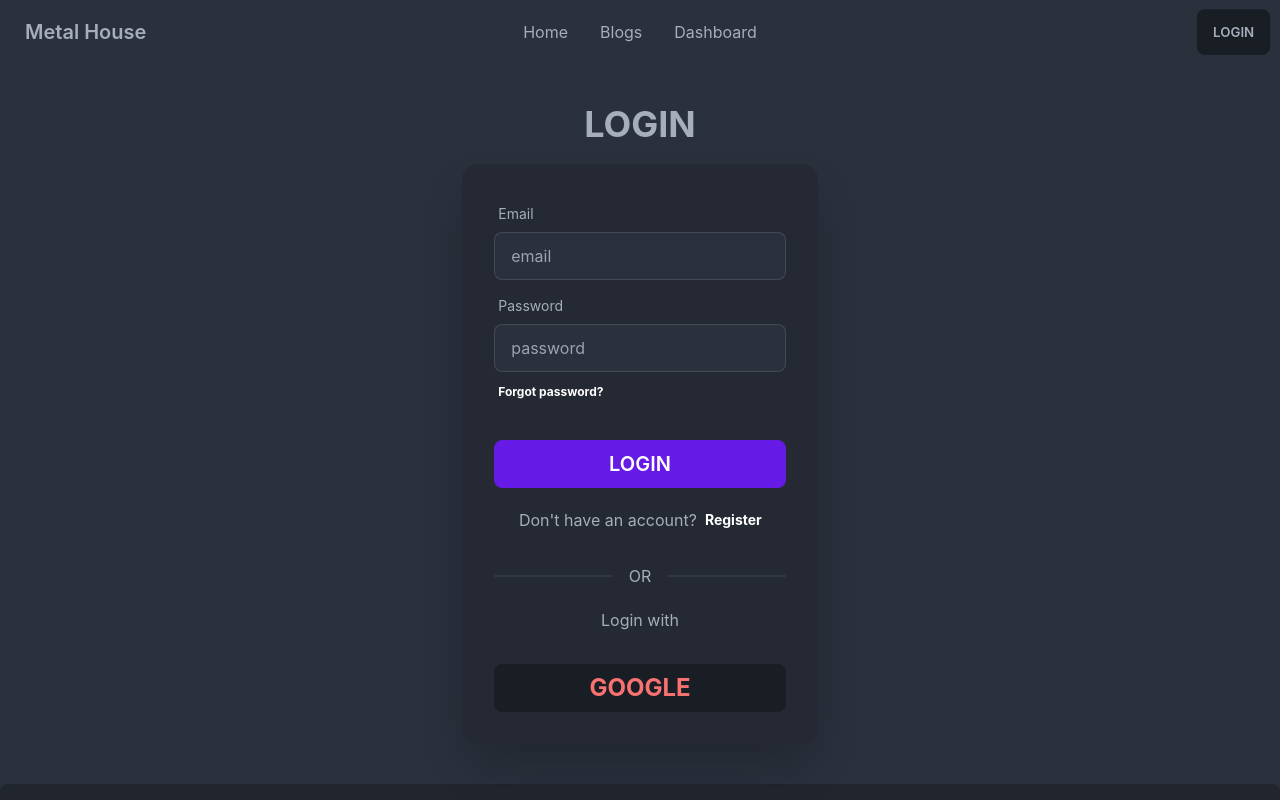
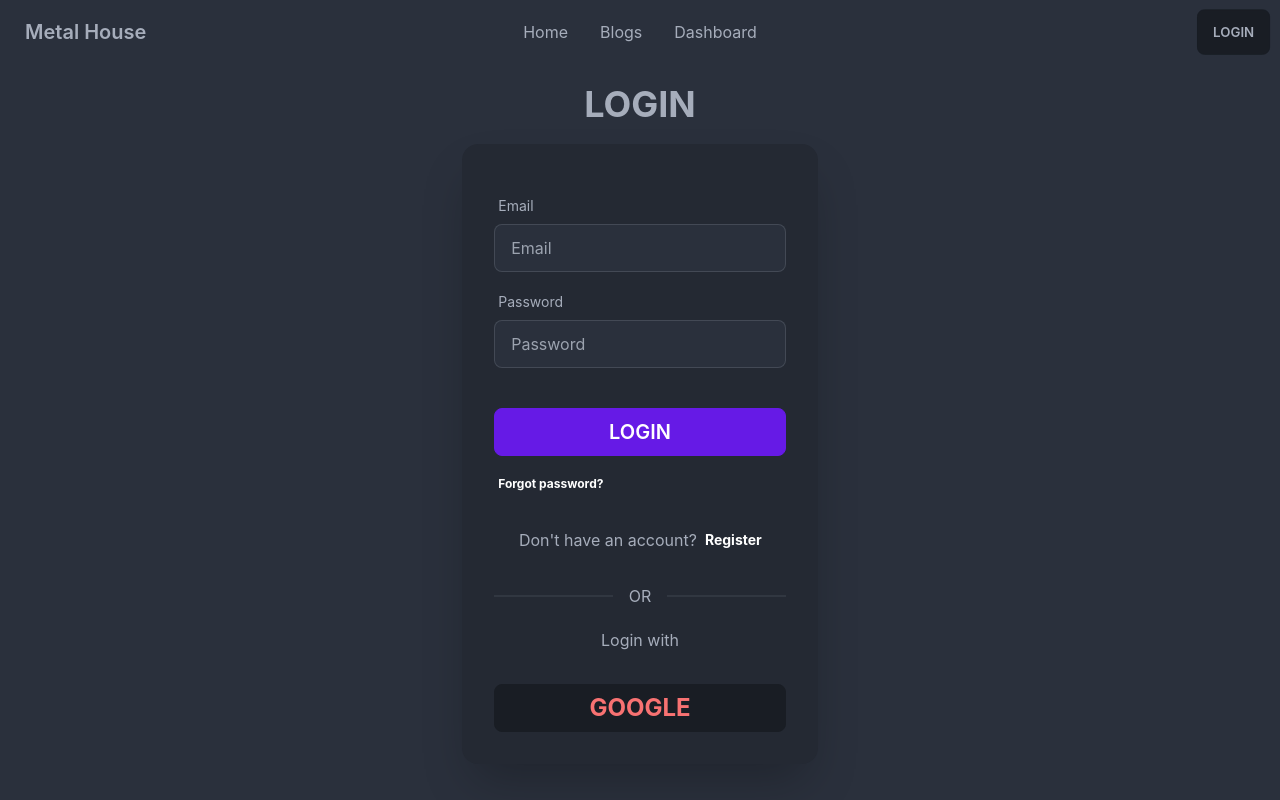
Before and after one commit to kmminhaz/Metal-House, a React (Create React App) app: page /login in a window 1280 px wide. Shown: the top 800 px of the page. Built offline with nearby package versions, Linux system fonts and the light colour scheme; no server answers.

Commit message:
Login With Google & Email, Password Validation

```diff
--- a/package.json
+++ b/package.json
@@ -12,6 +12,7 @@
     "react": "^18.1.0",
     "react-dom": "^18.1.0",
     "react-firebase-hooks": "^5.0.3",
+    "react-hook-form": "^7.31.2",
     "react-router-dom": "^6.3.0",
     "react-scripts": "5.0.1",
     "web-vitals": "^2.1.4"
--- a/src/Pages/LoginRegistrationPage/Login.js
+++ b/src/Pages/LoginRegistrationPage/Login.js
@@ -1,12 +1,15 @@
 import React from "react";
 import { Link, useLocation, useNavigate } from "react-router-dom";
-import {useSignInWithGoogle} from "react-firebase-hooks/auth"
+import { useSignInWithGoogle, useSignInWithEmailAndPassword} from "react-firebase-hooks/auth";
 import auth from "../../firebase.init";
+import { useForm } from "react-hook-form";
 
 const Login = () => {
   const navigate = useNavigate();
   const location = useLocation();
   const [signInWithGoogle, user, loading, error] = useSignInWithGoogle(auth);
+  const [signInWithEmailAndPassword, userPassword, loadingPassword, errorPassword] =
+    useSignInWithEmailAndPassword(auth);
 
   let redirectFrom = location?.state?.from?.pathname || "/";
 
@@ -14,34 +17,88 @@ const Login = () => {
     navigate(redirectFrom);
   }
 
+  const {
+    register,
+    formState: { errors },
+    handleSubmit,
+  } = useForm();
+
+  const onSubmit = (data) => {
+    const {email, password} = data;
+    signInWithEmailAndPassword(email, password);
+  };
+
   return (
     <div className='w-10/12 mx-auto'>
       <div>
-        <h1 className='font-bold text-4xl pt-10'>LOGIN</h1>
-        {user && <p className='text-xl mt-2 text-success'> Hello Minhaz! </p>}
-        {error && <p className='text-xl mt-2 text-error'> Who are you! </p>}
+        <h1 className='font-bold text-4xl pt-5'>LOGIN</h1>
+        {userPassword && <p className='text-xl mt-2 text-success'> Hello {user.email}! </p>}
+        {errorPassword && <p className='text-xl mt-2 text-error'> Email or Password is Wrong </p>}
       </div>
       <div className='card lg:w-2/6 mt-5 my-10 mx-auto shadow-2xl bg-base-200'>
         <div className='card-body'>
-          <div className='form-control'>
-            <label className='label'>
-              <span className='label-text'>Email</span>
+          <form onSubmit={handleSubmit(onSubmit)}>
+            <div className=''>
+              <label class='label'>
+                <span class='label-text pt-3'>Email</span>
               </label>
               <input
-              type='text'
-              placeholder='email'
-              className='input input-bordered'
+                {...register("email", {
+                  required: {
+                    value: true,
+                    message: "Email Address is Required",
+                  },
+                  pattern: {
+                    value: /[a-z0-9]+@[a-z]+\.[a-z]{2,3}/,
+                    message: "Email Address Pattern is Wrong",
+                  },
+                })}
+                type='email'
+                placeholder='Email'
+                className='input input-bordered w-full'
               />
+              <label className='text-error'>
+                {errors.email?.type === "required" && (
+                  <span>{errors.email.message}</span>
+                )}
+                {errors.email?.type === "pattern" && errors.email.message}
+              </label>
             </div>
-          <div className='form-control'>
-            <label className='label'>
-              <span className='label-text'>Password</span>
+
+            <div className=''>
+              <label class='label'>
+                <span class='label-text pt-3'>Password</span>
               </label>
               <input
-              type='text'
-              placeholder='password'
-              className='input input-bordered'
+                {...register("password", {
+                  required: {
+                    value: true,
+                    message: "Password is required",
+                  },
+                  pattern: {
+                    value: /^(?=.*\d)(?=.*[a-zA-Z])[a-zA-Z0-9]{8,}$/,
+                    message:
+                      "Password Should Contain at least one digit, one lower case, one upper case And 8 characters",
+                  },
+                })}
+                type='password'
+                placeholder='Password'
+                class='input input-bordered w-full'
               />
+              <label className='text-error'>
+                {errors.password?.type === "required" && (
+                  <span>{errors.password.message}</span>
+                )}
+                {errors.password?.type === "pattern" && errors.password.message}
+              </label>
+            </div>
+
+            <input
+              type='submit'
+              className='btn btn-primary text-xl w-full mt-10'
+              value='Login'
+            />
+          </form>
           <label className='label'>
             <Link
               to='#'
@@ -50,9 +107,7 @@ const Login = () => {
               Forgot password?
             </Link>
           </label>
-          </div>
-          <div className='form-control mt-6'>
-            <button className='btn btn-primary text-xl'>Login</button>
+          <div className='form-control'>
             <div className='modal-footer mx-5 pt-3 mb-1'>
               <p className='font-small flex justify-end items-center label'>
                 <span className='pr-2'>Don't have an account? </span>
--- a/src/Pages/LoginRegistrationPage/Registration.js
+++ b/src/Pages/LoginRegistrationPage/Registration.js
@@ -1,63 +1,116 @@
-import React from 'react';
-import { Link } from 'react-router-dom';
-import auth from '../../firebase.init';
+import React from "react";
+import { Link } from "react-router-dom";
+import auth from "../../firebase.init";
 import { useCreateUserWithEmailAndPassword } from "react-firebase-hooks/auth";
+import { useForm } from "react-hook-form";
 
 const Registration = () => {
   const [createUserWithEmailAndPassword, user, loading, error] =
     useCreateUserWithEmailAndPassword(auth);
+
+  // const register = (event) => {
+  //   event.preventDefault();
+  //   const name = event.target.name.value;
+  //   const email = event.target.email.value;
+  //   const password = event.target.password.value;
+  //   createUserWithEmailAndPassword(email, password)
+  // }
+
+  const {
+    register,
+    formState: { errors },
+    handleSubmit,
+  } = useForm();
+
+  const onSubmit = (data) => {
+    const {email, password} = data
+    console.log(email, password);
+  };
+
   return (
     <div className='w-10/12 mx-auto'>
       <div>
-          <h1 className='font-bold text-5xl pt-5 pb-5'>REGISTER</h1>
+        <h1 className='font-bold text-4xl pt-5 pb-5'>REGISTER</h1>
         {/* <p className='text-xl mt-2 text-success'> Hello Minhaz! </p>
           <p className='text-xl mt-2 text-error'> Hello Minhaz! </p> */}
       </div>
       <div className='card lg:w-2/6 mt-5 my-10 mx-auto shadow-2xl bg-base-200'>
         <div className='card-body'>
-            <form>
+          <form onSubmit={handleSubmit(onSubmit)}>
             <div className='form-control'>
               <label className='label'>
                 <span className='label-text'>Name</span>
               </label>
               <input
+                {...register("name", {
+                  required: true,
+                })}
                 type='text'
-                  placeholder='name'
-                  className='input input-bordered'
+                placeholder='Name'
+                className='input input-bordered w-full'
               />
+              <label className='text-error'>
+                {errors.name && "Name is Required"}
+              </label>
             </div>
-              <div className='form-control'>
-                <label className='label'>
-                  <span className='label-text'>Phone</span>
+            <div className=''>
+              <label class='label'>
+                <span class='label-text pt-3'>Email</span>
               </label>
               <input
-                  type='text'
-                  placeholder='phone'
-                  className='input input-bordered'
+                {...register("email", {
+                  required: {
+                    value: true,
+                    message: "Email Address is Required",
+                  },
+                  pattern: {
+                    value: /[a-z0-9]+@[a-z]+\.[a-z]{2,3}/,
+                    message: "Email Address Pattern is Wrong",
+                  },
+                })}
+                type='email'
+                placeholder='Email'
+                className='input input-bordered w-full'
               />
+              <label className='text-error'>
+                {errors.email?.type === "required" && (
+                  <span>{errors.email.message}</span>
+                )}
+                {errors.email?.type === "pattern" && errors.email.message}
+              </label>
             </div>
-              <div className='form-control'>
-                <label className='label'>
-                  <span className='label-text'>Email</span>
+
+            <div className=''>
+              <label class='label'>
+                <span class='label-text pt-3'>Password</span>
               </label>
               <input
-                  type='email'
-                  placeholder='email'
-                  className='input input-bordered'
+                {...register("password", {
+                  required: {
+                    value: true,
+                    message: "Password is required",
+                  },
+                  pattern: {
+                    value: /^(?=.*\d)(?=.*[a-zA-Z])[a-zA-Z0-9]{8,}$/,
+                    message:
+                      "Password Should Contain at least one digit, one lower case, one upper case And 8 characters",
+                  },
+                })}
+                type='password'
+                placeholder='Password'
+                class='input input-bordered w-full'
               />
-              </div>
-              <div className='form-control'>
-                <label className='label'>
-                  <span className='label-text'>Password</span>
+              <label className='text-error'>
+                {errors.password?.type === "required" && (
+                  <span>{errors.password.message}</span>
+                )}
+                {errors.password?.type === "pattern" && errors.password.message}
               </label>
-                <input
-                  type='text'
-                  placeholder='password'
-                  className='input input-bordered'
-                />
             </div>
             <div className='form-control mt-6'>
-                <button type='submit' className='btn btn-primary text-xl'>Register</button>
+              <button type='submit' className='btn btn-primary text-xl'>
+                Register
+              </button>
             </div>
           </form>
           <div className='modal-footer mx-5 pt-3 mb-1'>
```
Also changed, not shown: 1 other file (tests, documents, lock files or other folders). Lines whose indentation alone changed are shown as unchanged.
